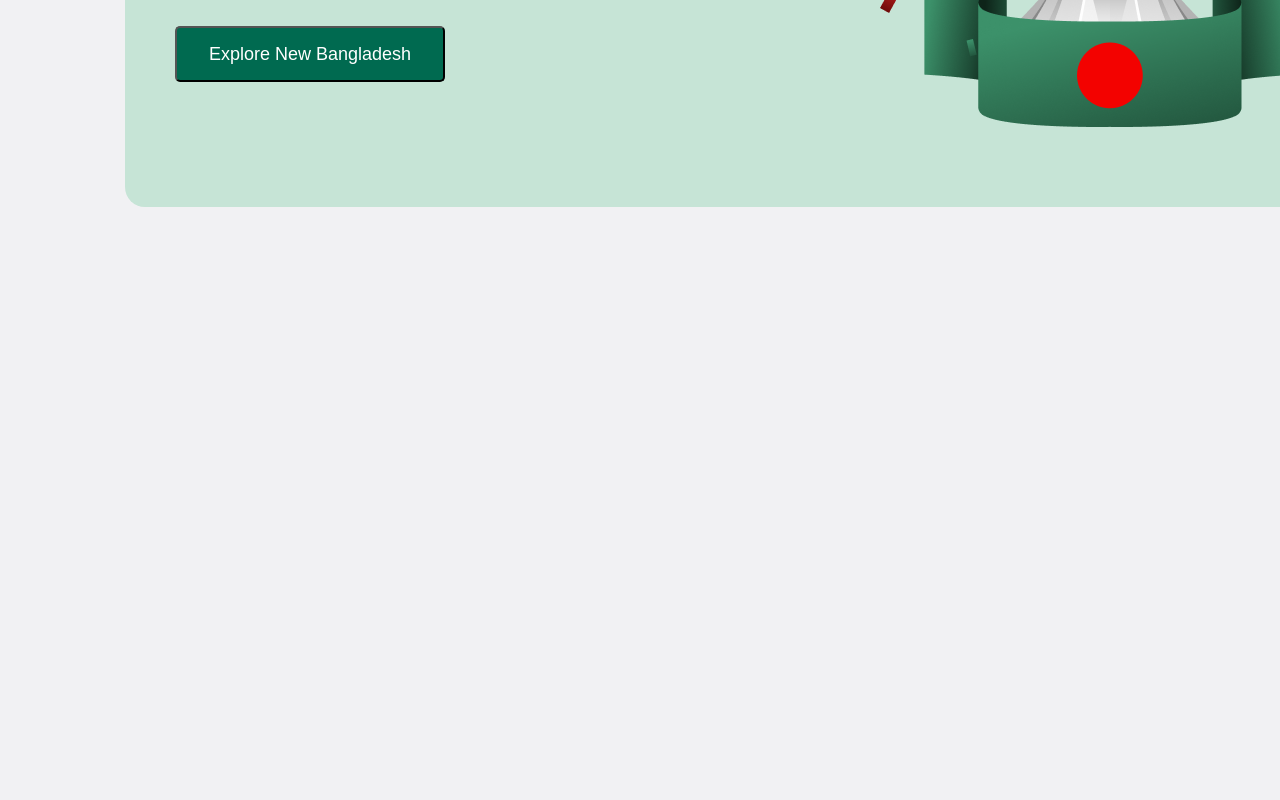
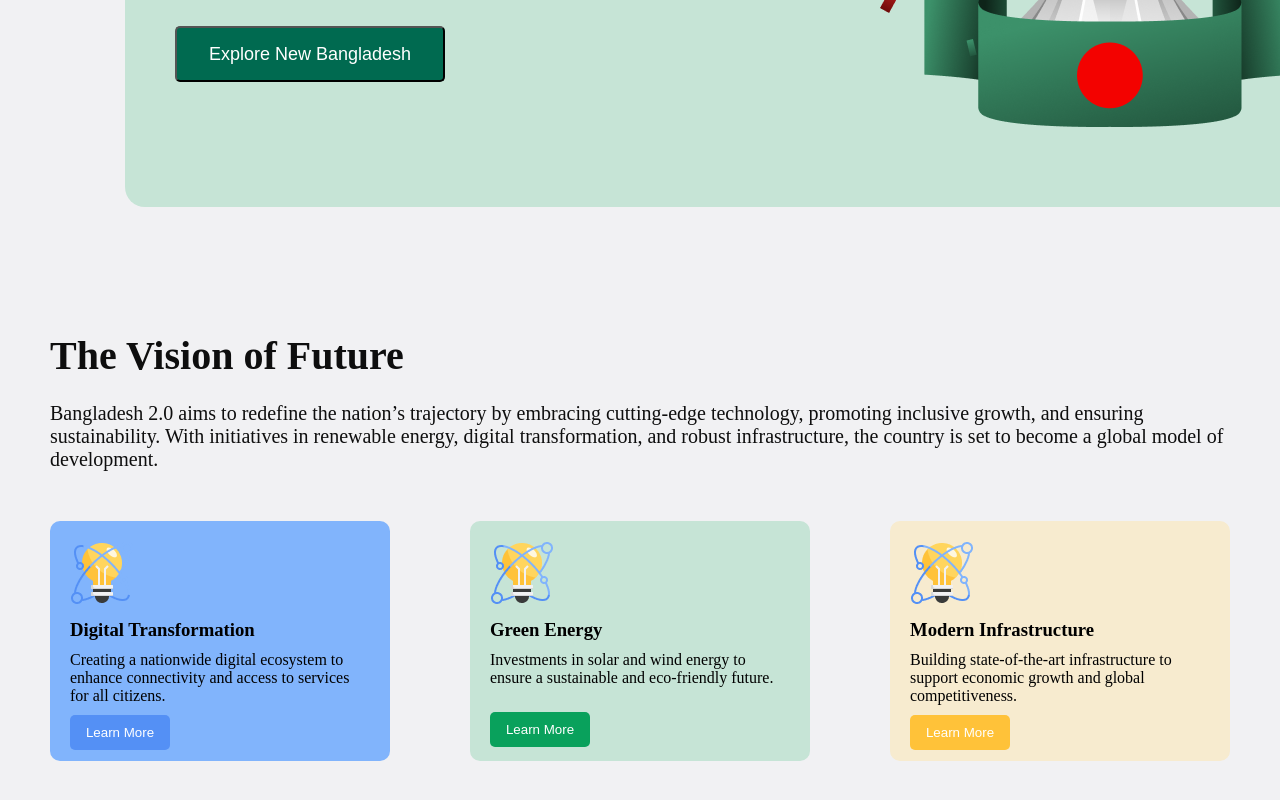
Before and after one commit to MdMasum23/1st-Assignment, a plain HTML site: page index.html in a window 1280 px wide. Shown: the part 478-1278 px from the top of the page. Before the commit the page ends 810 px from the top, so only its background shows below. Drawn offline with Linux system fonts and the light colour scheme.

Commit message:
vision part

```diff
--- a/index.html
+++ b/index.html
@@ -31,6 +31,32 @@
 
 </section>
 
+<div class="parent">
+    <div class="text-box">
+    <h1>The Vision of Future</h1><br>
+    <p>Bangladesh 2.0 aims to redefine the nation’s trajectory by embracing cutting-edge technology, promoting inclusive growth, and ensuring sustainability. With initiatives in renewable energy, digital transformation, and robust infrastructure, the country is set to become a global model of development.</p>
+</div>
+<section class="container">
+<div class="column1">
+    <img src="./assets/card-icon.png" alt="">
+    <h3 class="title">Digital Transformation</h3>
+    <div class="subtitle">Creating a nationwide digital ecosystem to enhance connectivity and access to services for all citizens.</div>
+    <button class="clm-btn1 btn-hover">Learn More</button>
+</div>
+<div class="column2">
+    <img src="./assets/card-icon.png" alt="">
+    <h3 class="title">Green Energy</h3>
+    <div class="subtitle">Investments in solar and wind energy to ensure a sustainable and eco-friendly future.</div>
+    <button class="clm-btn2 btn-hover">Learn More</button>
+</div>
+<div class="column3">
+    <img src="./assets/card-icon.png" alt="">
+    <h3 class="title">Modern Infrastructure</h3>
+    <div class="subtitle">Building state-of-the-art infrastructure to support economic growth and global competitiveness.</div>
+    <button class="clm-btn3 btn-hover">Learn More</button>
+</div>
+</div>
+
 
 </body>
 </html>
```
